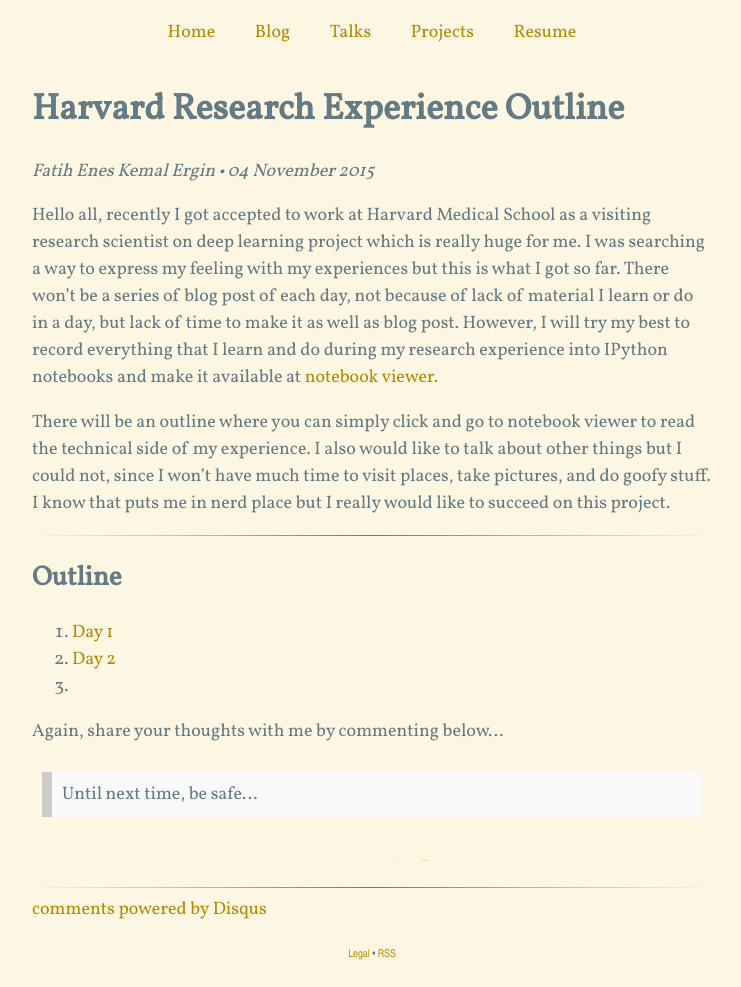
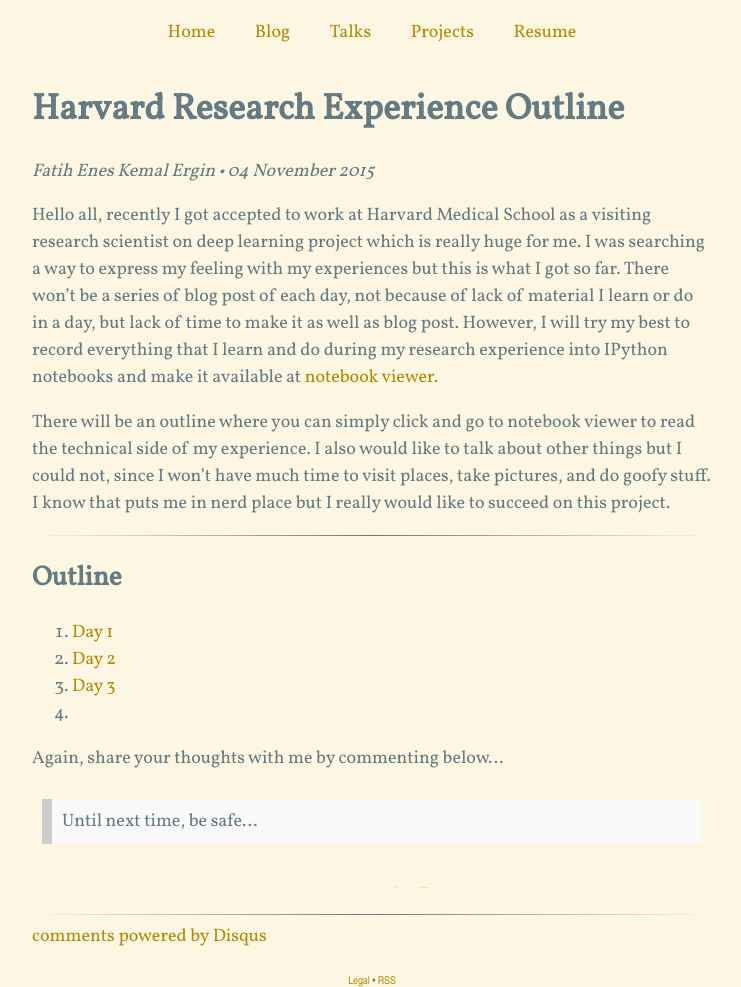
Before and after one commit to eneskemalergin/blog, a Jekyll site: the page built from _posts/2015-11-04-Harvard_Research_Experience.md, in a window 1280 px wide. Shown: the whole page, without its empty margins (268-1009 px from the left). Built offline with Jekyll 4.4.1, drawn with Linux system fonts in a browser that asks for light colours; nearby versions of some CDN libraries; Markdown is read by kramdown in place of the engine named in the settings; comment, search, counter and statistics services are not loaded; before the commit the page ends 960 px from its top, so only the background shows below that.

Commit message:
3rd day link added to the Blog

```diff
--- a/_posts/2015-11-04-Harvard_Research_Experience.md
+++ b/_posts/2015-11-04-Harvard_Research_Experience.md
@@ -18,9 +18,11 @@
 Outline
 ---
 
-1. [Day 1](https://github.com/eneskemalergin/Research_Log/blob/master/1st_Day.ipynb)
-2. [Day 2](https://github.com/eneskemalergin/Research_Log/blob/master/2nd_Day.ipynb)
-3. []()
+1. [Day 1](http://nbviewer.ipython.org/github/eneskemalergin/Research_Log/blob/master/1st_Day.ipynb)
+2. [Day 2](http://nbviewer.ipython.org/github/eneskemalergin/Research_Log/blob/master/2nd_Day.ipynb)
+3. [Day 3](http://nbviewer.ipython.org/github/eneskemalergin/Research_Log/blob/master/3rd_Day.ipynb)
+4. []()
+
 
 Again, share your thoughts with me by commenting below...
 
```
